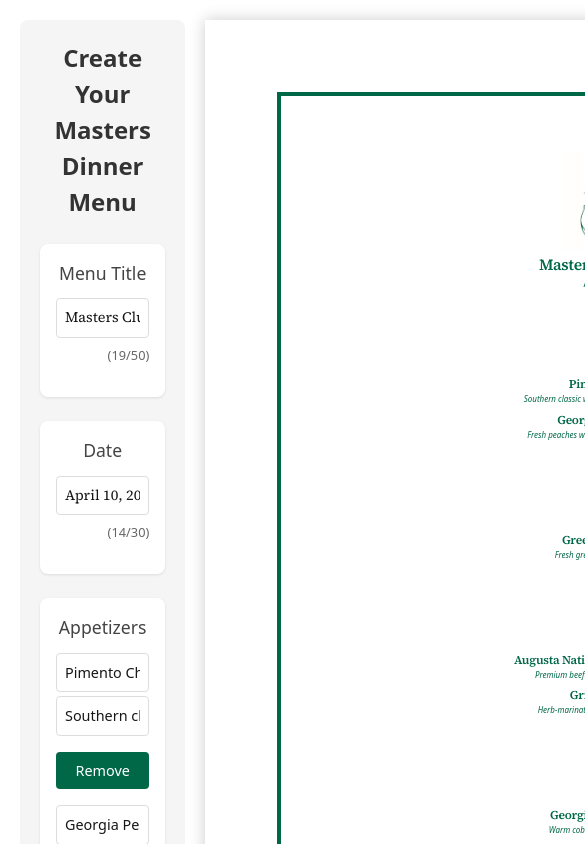
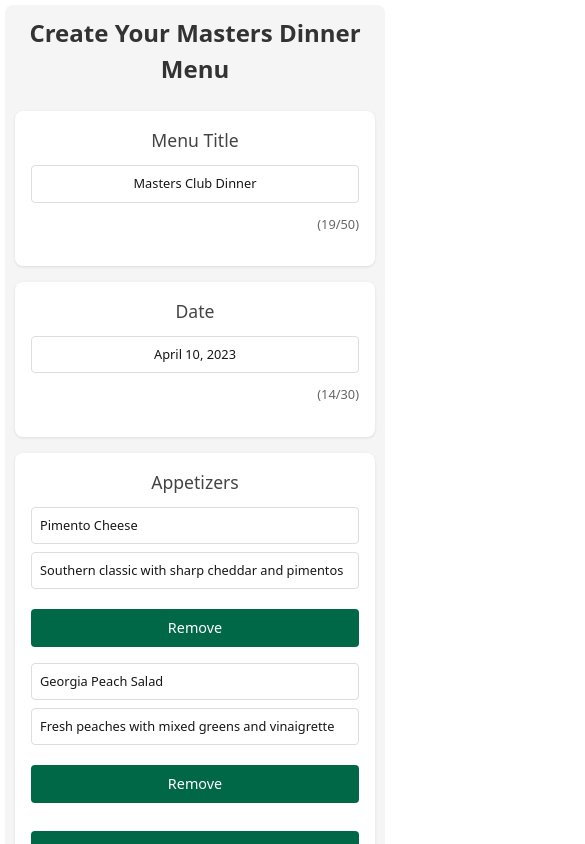
Before and after one commit to longjasonm/masters-menu-generator, a Next.js app: page / in a window 390 px wide. Shown: the top 844 px of the page, 585 px wide, since content can reach past the window. Built offline with nearby package versions, Linux system fonts and the light colour scheme.

Commit message:
Mobile updates

```diff
--- a/src/app/App.css
+++ b/src/app/App.css
@@ -6,6 +6,8 @@
     padding: 20px;
     font-family: 'Georgia', serif;
     text-align: center;
+    min-height: 100vh;
+    box-sizing: border-box;
 }
 
 .editor-container {
@@ -16,6 +18,9 @@
     margin-right: 20px;
     text-align: center;
     font-family: system-ui, -apple-system, BlinkMacSystemFont, 'Segoe UI', Roboto, Oxygen, Ubuntu, Cantarell, 'Open Sans', 'Helvetica Neue', sans-serif;
+    display: flex;
+    flex-direction: column;
+    height: fit-content;
 }
 
 .editor-container h1 {
@@ -38,21 +43,24 @@
     justify-content: center;
     align-items: flex-start;
     text-align: center;
+    padding: 20px;
+    background-color: #f5f5f5;
+    border-radius: 8px;
+    overflow: hidden;
 }
 
 .menu-preview {
-    width: 100%;
-    background-color: #fff;
-    color: rgb(0, 103, 71); /* Masters green */
-    text-align: center;
-    /* Standard US Letter size dimensions */
     width: 8.5in;
     height: 11in;
+    background-color: #fff;
+    color: rgb(0, 103, 71);
+    text-align: center;
     box-sizing: border-box;
     display: flex;
     justify-content: center;
     align-items: center;
     box-shadow: 0 0 15px rgba(0, 0, 0, 0.2);
+    position: relative;
 }
 
 .menu-container {
@@ -150,17 +158,15 @@
 .menu-item-edit {
     display: flex;
     flex-direction: column;
+    gap: 0.5rem;
     margin-bottom: 1rem;
-    text-align: left;
 }
 
 .menu-item-edit input {
-    padding: 0.5rem;
-    margin-bottom: 0.25rem;
+    padding: 0.75rem;
     border: 1px solid #ddd;
     border-radius: 4px;
     font-size: 0.9rem;
-    width: 100%;
 }
 
 .char-count {
@@ -171,9 +177,8 @@
 }
 
 .section {
-    margin-bottom: 1.5rem;
+    background-color: white;
     padding: 1rem;
-    background-color: white;
     border-radius: 8px;
     box-shadow: 0 1px 3px rgba(0, 0, 0, 0.1);
 }
@@ -195,23 +200,17 @@
     background-color: #005538;
 }
 
-  .title-input {
+.title-input, .date-input {
     width: 100%;
-    padding: 10px;
-    font-size: 18px;
-    margin-bottom: 20px;
+    padding: 0.75rem;
+    font-size: 1rem;
     border: 1px solid #ddd;
     border-radius: 4px;
     text-align: center;
-    font-family: 'Source Serif 4', serif;
-    background-color: #fff;
 }
 
 .action-buttons {
-    display: block;
-    justify-content: space-between;
-    margin-top: 20px;
-    text-align: center;
+    margin-top: 1.5rem;
 }
 
 .action-buttons h3 {
@@ -225,19 +224,19 @@
 }
 
 .action-button {
-    display: flex;
-    align-items: center;
-    justify-content: center;
-    gap: 0.5rem;
+    width: 100%;
     padding: 0.75rem;
+    margin-bottom: 0.5rem;
     background-color: rgb(0, 103, 71);
     color: white;
     border: none;
     border-radius: 4px;
     cursor: pointer;
     font-size: 0.9rem;
-    font-weight: 500;
-    width: 100%;
+    display: flex;
+    align-items: center;
+    justify-content: center;
+    gap: 0.5rem;
 }
 
 .button-icon {
@@ -328,3 +327,82 @@
       font-family: 'Source Serif 4', serif;
     }
 }
+
+.menu-editor {
+    display: flex;
+    flex-direction: column;
+    gap: 1rem;
+}
+
+.form-group {
+    margin-bottom: 1rem;
+}
+
+.form-group label {
+    display: block;
+    margin-bottom: 0.5rem;
+    font-weight: 500;
+    color: #333;
+}
+
+@media (max-width: 768px) {
+    .app-container {
+        flex-direction: column;
+        padding: 0;
+    }
+
+    .editor-container {
+        margin-right: 0;
+        margin-bottom: 20px;
+        width: 100%;
+        box-sizing: border-box;
+        height: auto;
+    }
+
+    .preview-container {
+        width: 100%;
+        padding: 0;
+        margin: 0;
+        border-radius: 0;
+        background-color: transparent;
+    }
+
+    .menu-preview {
+        transform: scale(0.8);
+        transform-origin: top center;
+        margin: 0 auto;
+    }
+}
+
+@media (max-width: 480px) {
+    .app-container {
+        padding: 5px;
+    }
+
+    .editor-container {
+        padding: 10px;
+    }
+
+    .preview-container {
+        padding: 0;
+    }
+
+    .menu-preview {
+        transform: scale(0.7);
+    }
+
+    .title-input, .date-input {
+        padding: 0.6rem;
+        font-size: 0.9rem;
+    }
+
+    .menu-item-edit input {
+        padding: 0.5rem;
+        font-size: 0.8rem;
+    }
+
+    .action-button {
+        padding: 0.5rem;
+        font-size: 0.8rem;
+    }
+}
--- a/src/app/page.js
+++ b/src/app/page.js
@@ -97,7 +97,7 @@
     const downloadAsPDF = () => {
         const input = menuRef.current;
         html2canvas(input, {
-            scale: 2, // Increased from 1.5 to 2 for better quality
+            scale: 1.75,
             useCORS: true,
             logging: false,
             width: 8.5 * 96,
@@ -105,9 +105,10 @@
             windowWidth: 8.5 * 96,
             windowHeight: 11 * 96,
             imageTimeout: 0,
-            removeContainer: true
+            removeContainer: true,
+            backgroundColor: '#ffffff'
         }).then((canvas) => {
-            const imgData = canvas.toDataURL('image/jpeg', 0.95); // Increased quality from 0.85 to 0.95
+            const imgData = canvas.toDataURL('image/jpeg', 0.9);
             const pdf = new jsPDF('p', 'in', 'letter');
             const pdfWidth = 8.5;
             const pdfHeight = 11;
@@ -125,7 +126,7 @@
     const downloadAsPNG = () => {
         const input = menuRef.current;
         html2canvas(input, {
-            scale: 2, // Increased from 1.5 to 2 for better quality
+            scale: 1.75,
             useCORS: true,
             logging: false,
             width: 8.5 * 96,
@@ -133,9 +134,10 @@
             windowWidth: 8.5 * 96,
             windowHeight: 11 * 96,
             imageTimeout: 0,
-            removeContainer: true
+            removeContainer: true,
+            backgroundColor: '#ffffff'
         }).then((canvas) => {
-            const imgData = canvas.toDataURL('image/jpeg', 0.95); // Increased quality from 0.85 to 0.95
+            const imgData = canvas.toDataURL('image/jpeg', 0.9);
             const link = document.createElement('a');
             link.download = 'masters-menu.jpg';
             link.href = imgData;
@@ -147,7 +149,7 @@
         try {
             const input = menuRef.current;
             const canvas = await html2canvas(input, {
-                scale: 2,
+                scale: 1.75,
                 useCORS: true,
                 logging: false,
                 width: 8.5 * 96,
@@ -155,28 +157,46 @@
                 windowWidth: 8.5 * 96,
                 windowHeight: 11 * 96,
                 imageTimeout: 0,
-                removeContainer: true
+                removeContainer: true,
+                backgroundColor: '#ffffff'
             });
-            const imgData = canvas.toDataURL('image/jpeg', 0.95);
+            const imgData = canvas.toDataURL('image/jpeg', 0.9);
             const blob = await (await fetch(imgData)).blob();
 
-            if (navigator.share) {
+            // Check if we're on iOS Safari
+            const isIOS = /iPad|iPhone|iPod/.test(navigator.userAgent);
+            const isSafari = /^((?!chrome|android).)*safari/i.test(navigator.userAgent);
+
+            if (navigator.share && !(isIOS && isSafari && window.location.protocol === 'http:')) {
                 try {
                     await navigator.share({
                         title: 'My Masters Dinner Menu',
                         files: [new File([blob], 'masters-menu.jpg', { type: 'image/jpeg' })],
                     });
                 } catch (error) {
-                    // Handle user cancellation or other share errors
                     if (error.name !== 'AbortError') {
                         console.error('Error sharing:', error);
+                        // Fallback to download if share fails
+                        const link = document.createElement('a');
+                        link.download = 'masters-menu.jpg';
+                        link.href = imgData;
+                        link.click();
                     }
                 }
             } else {
-                alert('Web Share API not supported in your browser');
+                // Fallback to download
+                const link = document.createElement('a');
+                link.download = 'masters-menu.jpg';
+                link.href = imgData;
+                link.click();
             }
         } catch (error) {
             console.error('Error preparing share:', error);
+            // Fallback to download if anything fails
+            const link = document.createElement('a');
+            link.download = 'masters-menu.jpg';
+            link.href = imgData;
+            link.click();
         }
     };
 
```
Lines whose indentation alone changed are shown as unchanged.
